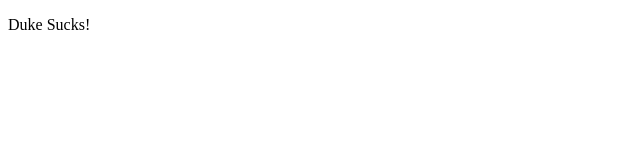
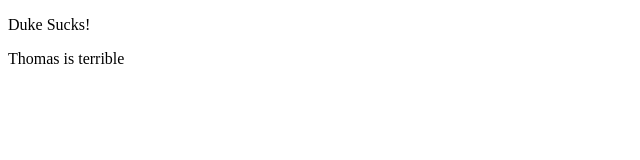
Before and after one commit to DukeSucks/desktop, a plain HTML site: page index.html in a window 1280 px wide. Shown: the whole page, without its empty margins (0-640 px from the left). Drawn offline with Linux system fonts and the light colour scheme.

Commit message:
Added words

```diff
--- a/index.html
+++ b/index.html
@@ -7,5 +7,6 @@
 
 <body>
 <p>Duke Sucks!</p>
+<p>Thomas is terrible</p>
 </body>
 </html>
```
